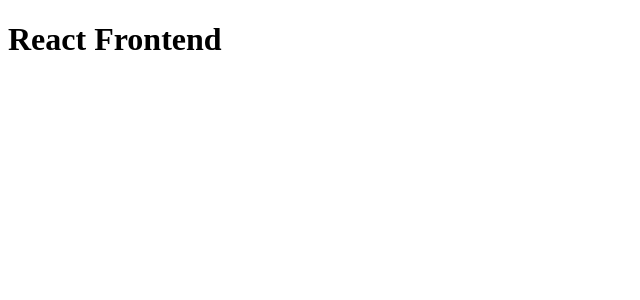
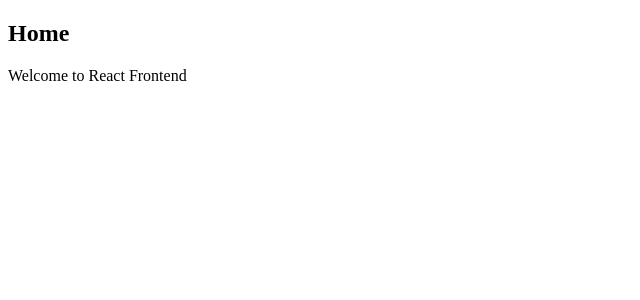
Before and after one commit to daniel328816/social_network_node, a React (Create React App) app in the folder react-front/: page / in a window 1280 px wide. Shown: the top 300 px of the page, without its empty margins (0-640 px from the left). Built offline with nearby package versions, Linux system fonts and the light colour scheme.

Commit message:
add react router dom

```diff
--- a/react-front/package.json
+++ b/react-front/package.json
@@ -5,6 +5,7 @@
   "dependencies": {
     "react": "^16.8.6",
     "react-dom": "^16.8.6",
+    "react-router-dom": "^5.0.0",
     "react-scripts": "3.0.1"
   },
   "scripts": {
--- a/react-front/src/App.js
+++ b/react-front/src/App.js
@@ -1,12 +1,12 @@
 import React from 'react';
+import {BrowserRouter} from "react-router-dom";
+import MainRouter from "./MainRouter";
 
+const App = () => (
+    <BrowserRouter>
+        <MainRouter />
+    </BrowserRouter>
 
-function App() {
-  return (
-    <div className="container">
-      <h1>React Frontend</h1>
-    </div>
   );
-}
 
 export default App;
--- /dev/null
+++ b/react-front/src/MainRouter.js
@@ -0,0 +1,17 @@
+import React from "react";
+import {Route, Switch} from "react-router-dom";
+import Home from "./core/Home";
+import Signup from "./user/Signup";
+
+
+const MainRouter = () => (
+	<div>
+		<Switch>
+			<Route exact path="/" component={Home}/>
+			<Route exact path="/signup" component={Signup}/>
+		</Switch>
+	</div>
+
+);
+
+export default MainRouter;
--- /dev/null
+++ b/react-front/src/core/Home.js
@@ -0,0 +1,11 @@
+import React from "react";
+
+const Home = () => (
+	<div className="jumbotron">
+		<h2>Home</h2>
+		<p className="lead">Welcome to React Frontend</p>
+	</div>
+
+);
+
+export default Home;
--- /dev/null
+++ b/react-front/src/user/Signup.js
@@ -0,0 +1,13 @@
+import React, {Component} from "react";
+
+class Signup extends Component {
+	render(){
+		return (
+			 <div>
+			 	<h2>Signup</h2>
+			 </div>
+		);
+	}
+}
+
+export default Signup;
```
Also changed, not shown: 1 other file (tests, documents, lock files or other folders).
